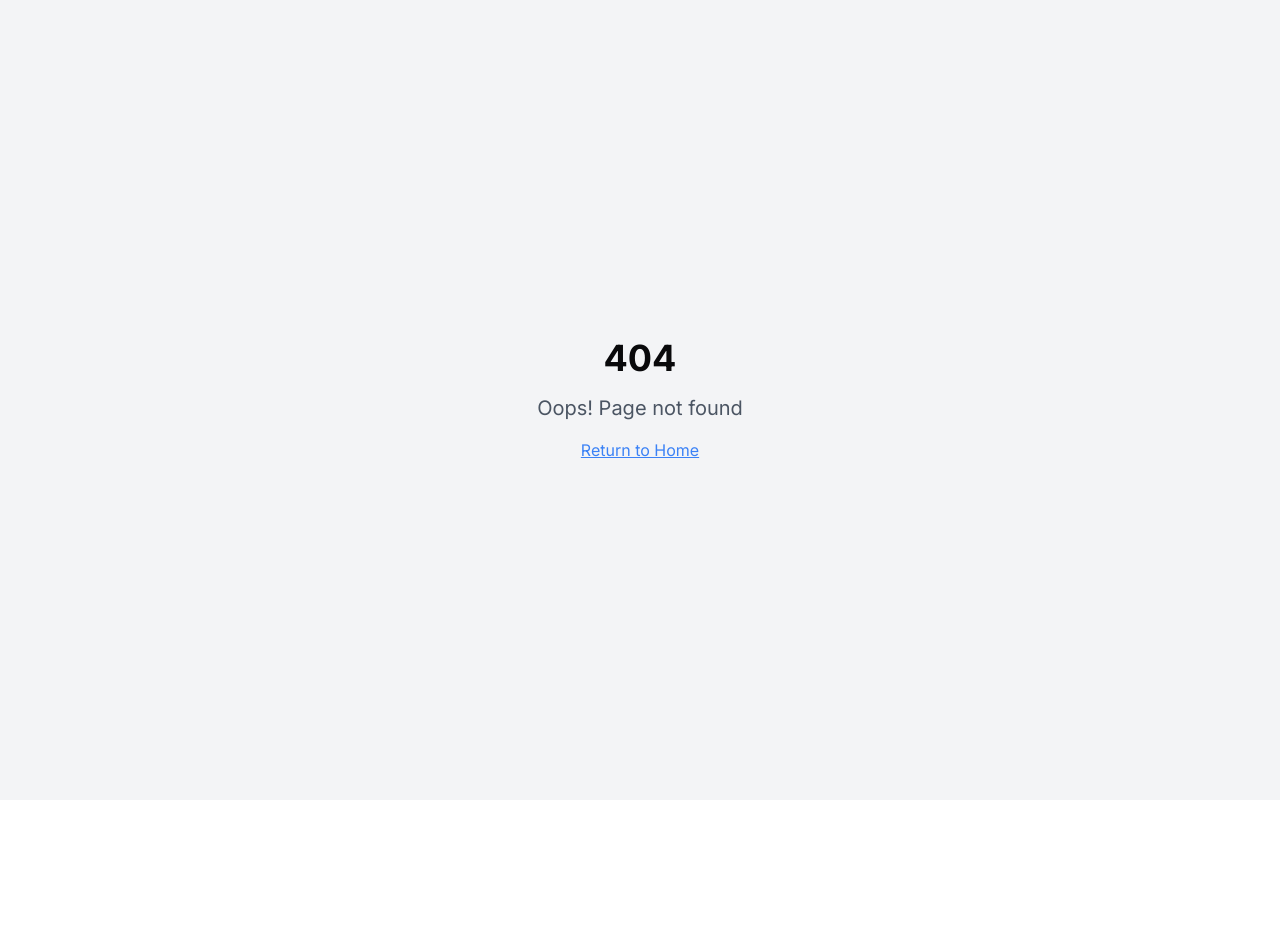
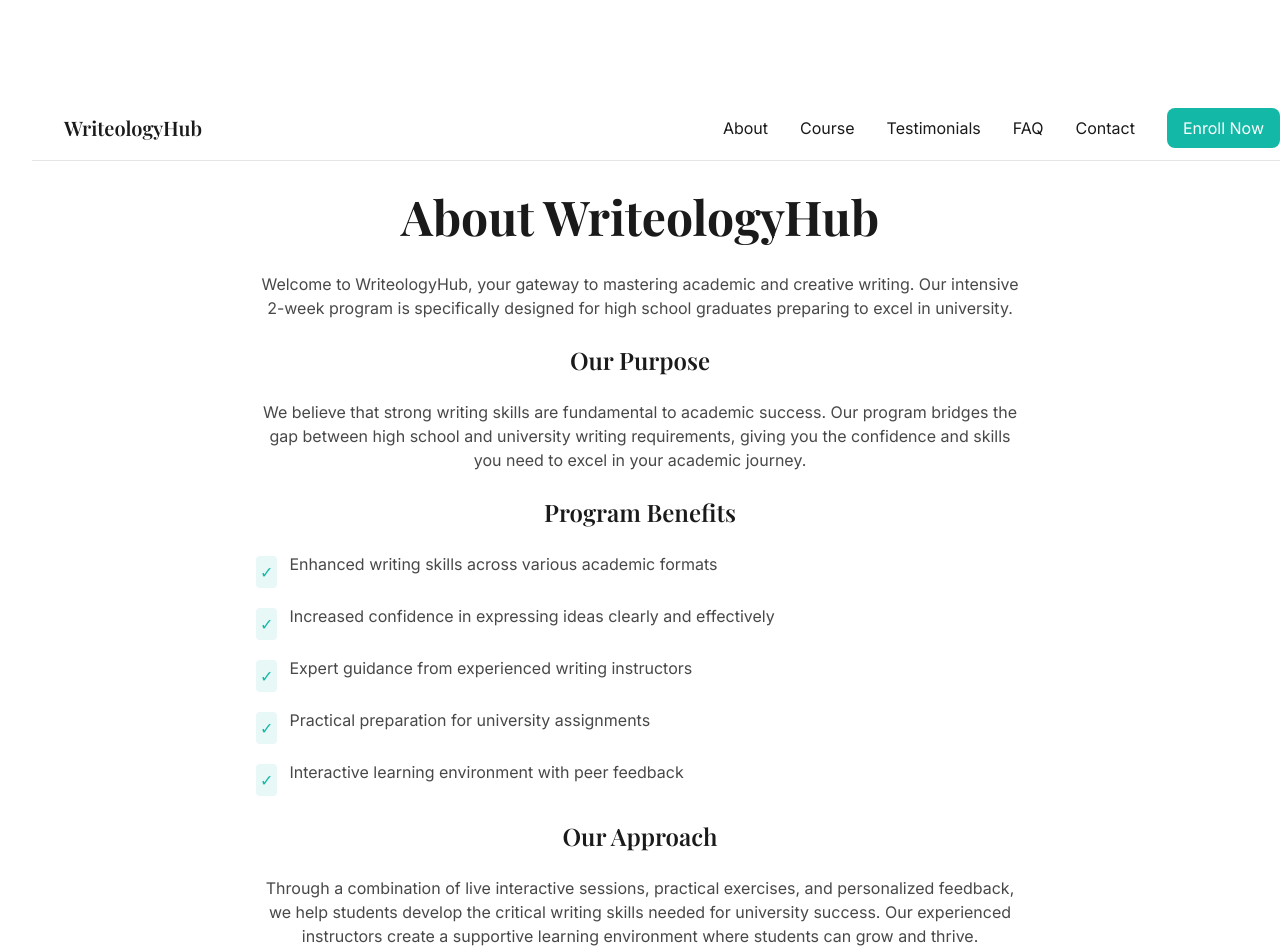
Before and after one commit to jhnnyjava/writeology-hub, a React (Vite) app: page /about in a window 1280 px wide. Before the commit this address had no page. Shown: the top 952 px of the page. Before the commit the page ends 800 px from the top, so only its background shows below. Built offline with nearby package versions, Linux system fonts and the light colour scheme.

Commit message:
Fix code issues
The provided code was reported as needing fixes.  This commit addresses those issues.

```diff
--- a/src/App.tsx
+++ b/src/App.tsx
@@ -1,27 +1,20 @@
-import { Toaster } from "@/components/ui/toaster";
-import { Toaster as Sonner } from "@/components/ui/sonner";
-import { TooltipProvider } from "@/components/ui/tooltip";
-import { QueryClient, QueryClientProvider } from "@tanstack/react-query";
-import { BrowserRouter, Routes, Route } from "react-router-dom";
-import Index from "./pages/Index";
-import NotFound from "./pages/NotFound";
 
-const queryClient = new QueryClient();
+import { BrowserRouter as Router, Routes, Route } from "react-router-dom";
+import Index from "@/pages/Index";
+import About from "@/pages/About";
+import NotFound from "@/pages/NotFound";
+import "./App.css";
 
-const App = () => (
-  <QueryClientProvider client={queryClient}>
-    <TooltipProvider>
-      <Toaster />
-      <Sonner />
-      <BrowserRouter>
-        <Routes>
-          <Route path="/" element={<Index />} />
-          {/* ADD ALL CUSTOM ROUTES ABOVE THE CATCH-ALL "*" ROUTE */}
-          <Route path="*" element={<NotFound />} />
-        </Routes>
-      </BrowserRouter>
-    </TooltipProvider>
-  </QueryClientProvider>
-);
+function App() {
+  return (
+    <Router>
+      <Routes>
+        <Route path="/" element={<Index />} />
+        <Route path="/about" element={<About />} />
+        <Route path="*" element={<NotFound />} />
+      </Routes>
+    </Router>
+  );
+}
 
 export default App;
--- /dev/null
+++ b/src/pages/About.tsx
@@ -0,0 +1,71 @@
+
+import Navigation from "@/components/Navigation";
+
+export default function About() {
+  return (
+    <main className="min-h-screen bg-white pt-16">
+      <Navigation />
+
+      <section className="max-w-7xl mx-auto px-4 sm:px-6 lg:px-8 py-16 md:py-24">
+        <div className="max-w-3xl mx-auto">
+          <h1 className="font-display text-4xl md:text-5xl font-bold text-secondary mb-8 animate-fade-up">
+            About WriteologyHub
+          </h1>
+
+          <div className="prose prose-lg max-w-none space-y-6 text-secondary/80 animate-fade-up">
+            <p>
+              Welcome to WriteologyHub, your gateway to mastering academic and creative writing.
+              Our intensive 2-week program is specifically designed for high school graduates
+              preparing to excel in university.
+            </p>
+
+            <h2 className="font-display text-2xl font-semibold text-secondary mt-12">
+              Our Purpose
+            </h2>
+            <p>
+              We believe that strong writing skills are fundamental to academic success.
+              Our program bridges the gap between high school and university writing requirements,
+              giving you the confidence and skills you need to excel in your academic journey.
+            </p>
+
+            <h2 className="font-display text-2xl font-semibold text-secondary mt-12">
+              Program Benefits
+            </h2>
+            <ul className="space-y-4">
+              <li className="flex items-start">
+                <span className="bg-primary/10 text-primary p-1 rounded mr-3 mt-1">✓</span>
+                <span>Enhanced writing skills across various academic formats</span>
+              </li>
+              <li className="flex items-start">
+                <span className="bg-primary/10 text-primary p-1 rounded mr-3 mt-1">✓</span>
+                <span>Increased confidence in expressing ideas clearly and effectively</span>
+              </li>
+              <li className="flex items-start">
+                <span className="bg-primary/10 text-primary p-1 rounded mr-3 mt-1">✓</span>
+                <span>Expert guidance from experienced writing instructors</span>
+              </li>
+              <li className="flex items-start">
+                <span className="bg-primary/10 text-primary p-1 rounded mr-3 mt-1">✓</span>
+                <span>Practical preparation for university assignments</span>
+              </li>
+              <li className="flex items-start">
+                <span className="bg-primary/10 text-primary p-1 rounded mr-3 mt-1">✓</span>
+                <span>Interactive learning environment with peer feedback</span>
+              </li>
+            </ul>
+
+            <h2 className="font-display text-2xl font-semibold text-secondary mt-12">
+              Our Approach
+            </h2>
+            <p>
+              Through a combination of live interactive sessions, practical exercises,
+              and personalized feedback, we help students develop the critical writing
+              skills needed for university success. Our experienced instructors create
+              a supportive learning environment where students can grow and thrive.
+            </p>
+          </div>
+        </div>
+      </section>
+    </main>
+  );
+}
```
